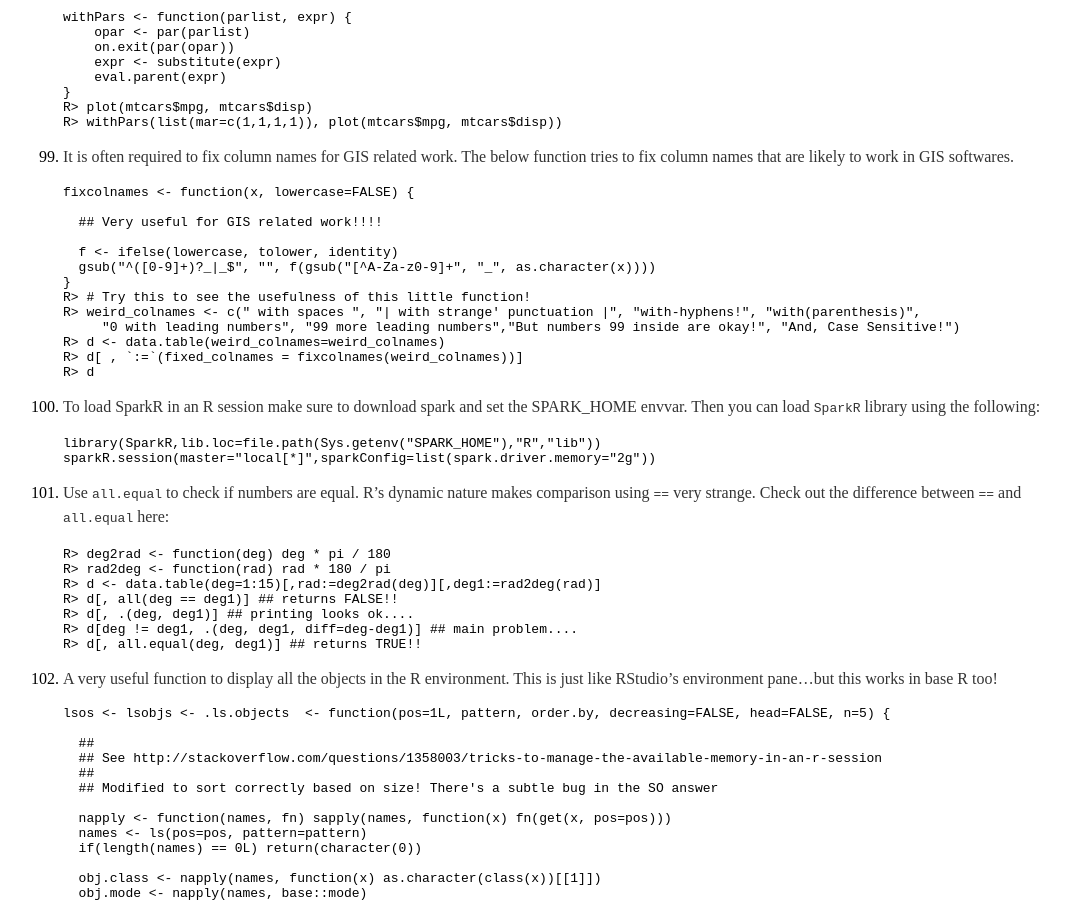
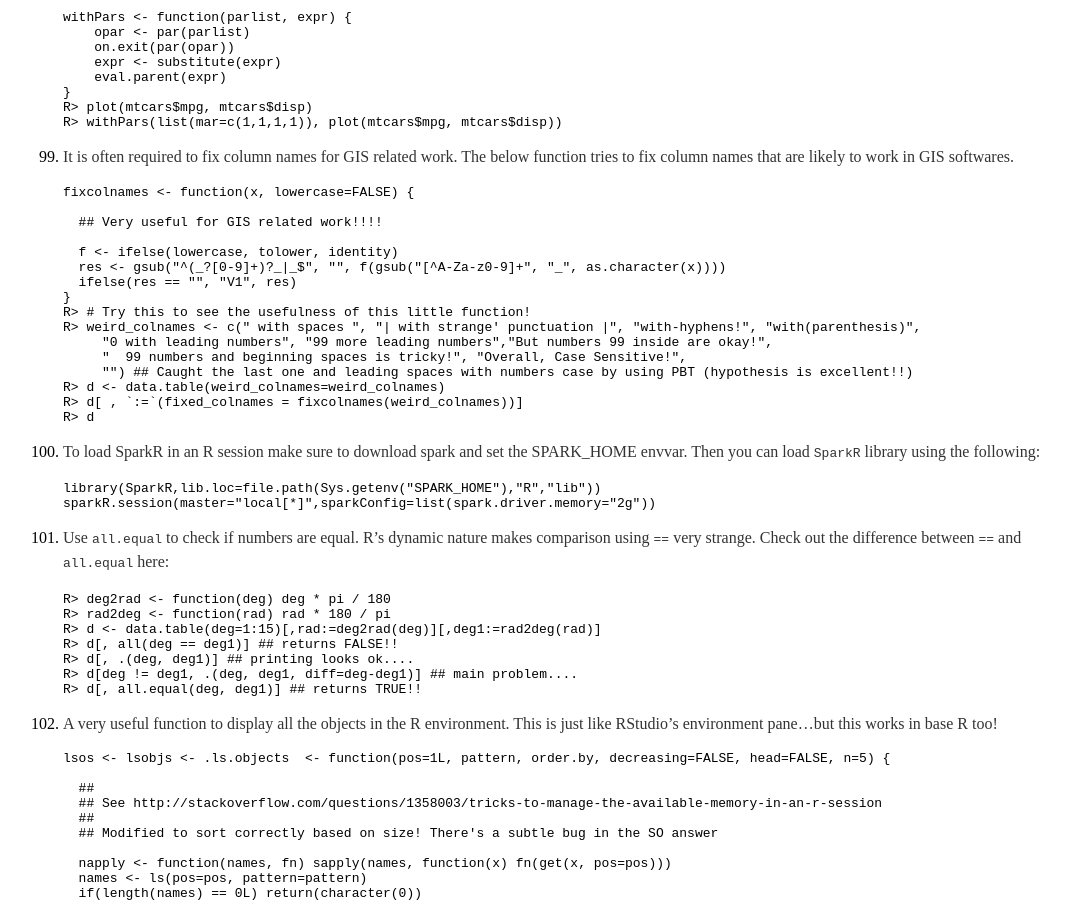
Before and after one commit to vlulla/vlulla.github.io, a Jekyll site: the page built from NOTES_R.md, in a window 1280 px wide and 900 px high, scrolled down 19927 px. Shown: the whole window, without its empty margins (105-1175 px from the left). Built offline with Jekyll 4.4.1, drawn with Linux system fonts in a browser that asks for light colours.

Commit message:
fixed an edge case

```diff
--- a/NOTES_R.md
+++ b/NOTES_R.md
@@ -1545,11 +1545,14 @@ layout: default
       ## Very useful for GIS related work!!!!
 
       f <- ifelse(lowercase, tolower, identity)
-      gsub("^([0-9]+)?_|_$", "", f(gsub("[^A-Za-z0-9]+", "_", as.character(x))))
+      res <- gsub("^(_?[0-9]+)?_|_$", "", f(gsub("[^A-Za-z0-9]+", "_", as.character(x))))
+      ifelse(res == "", "V1", res)
     }
     R> # Try this to see the usefulness of this little function!
     R> weird_colnames <- c(" with spaces ", "| with strange' punctuation |", "with-hyphens!", "with(parenthesis)",
-         "0 with leading numbers", "99 more leading numbers","But numbers 99 inside are okay!", "And, Case Sensitive!")
+         "0 with leading numbers", "99 more leading numbers","But numbers 99 inside are okay!",
+         "  99 numbers and beginning spaces is tricky!", "Overall, Case Sensitive!",
+         "") ## Caught the last one and leading spaces with numbers case by using PBT (hypothesis is excellent!!)
     R> d <- data.table(weird_colnames=weird_colnames)
     R> d[ , `:=`(fixed_colnames = fixcolnames(weird_colnames))]
     R> d
```
